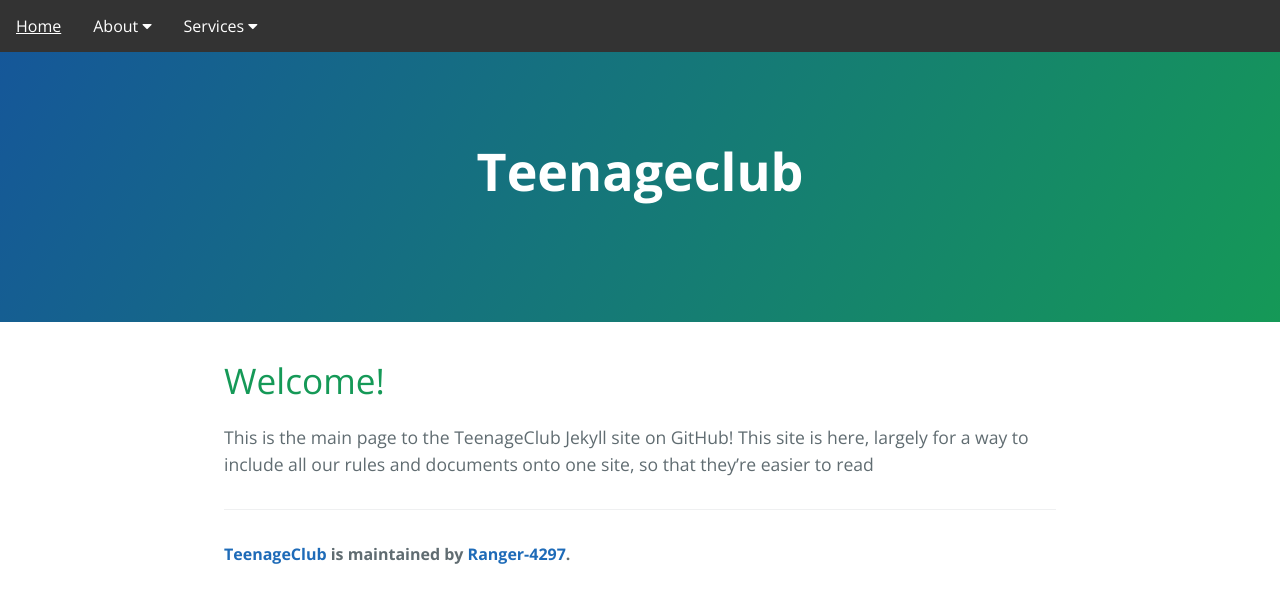
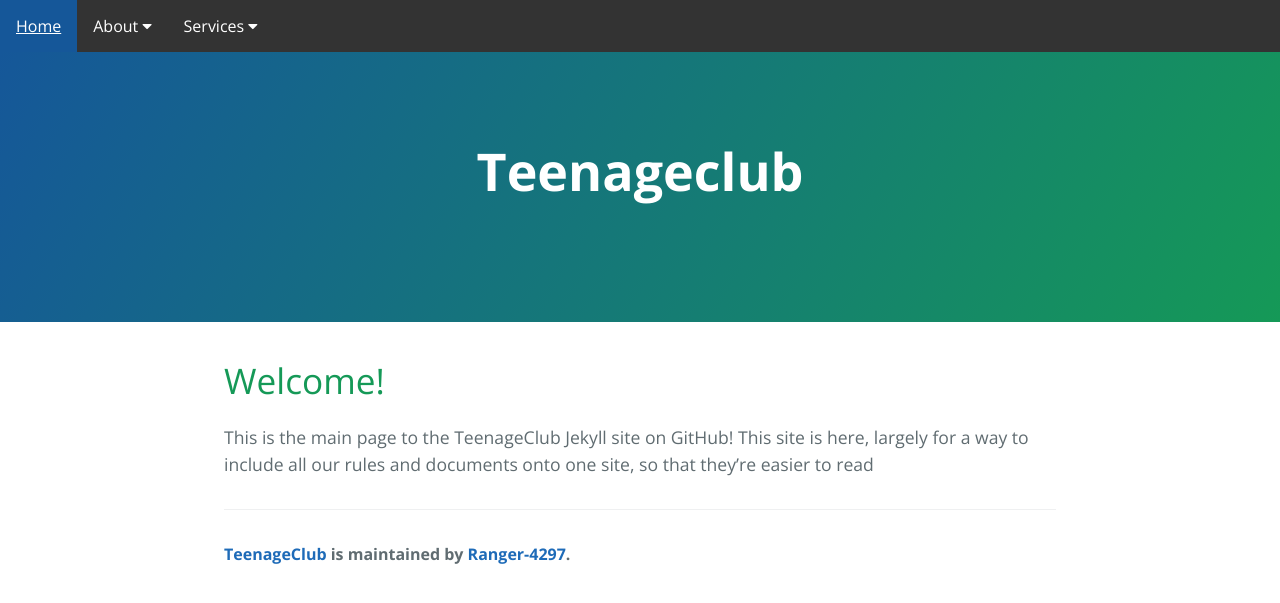
Before and after one commit to Ranger-4297/TeenageClub, a Jekyll site: the page built from index.md, in a window 1280 px wide. Shown: the top 603 px of the page. Built offline with Jekyll 4.4.1, drawn with Linux system fonts in a browser that asks for light colours; the repository's description, which GitHub fills in, is left out.

Commit message:
weeeeeeeeeeeeeeeeeeeeee

```diff
--- a/_layouts/default.html
+++ b/_layouts/default.html
@@ -43,13 +43,13 @@
   }
   .navbar a:hover,
   .subnav:hover .subnavbtn {
-    background-color: linear-gradient(120deg, #155799, #159957);
+    background-color: #155799;
   }
   .subnav-content {
     display: none;
     position: absolute;
     left: 0;
-    background-color: linear-gradient(120deg, #155799, #159957);
+    background-color: #155799;
     width: 100%;
     z-index: 1;
   }
```
